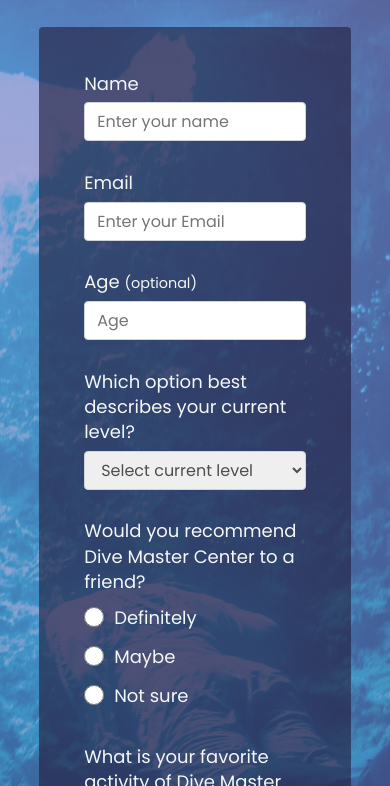
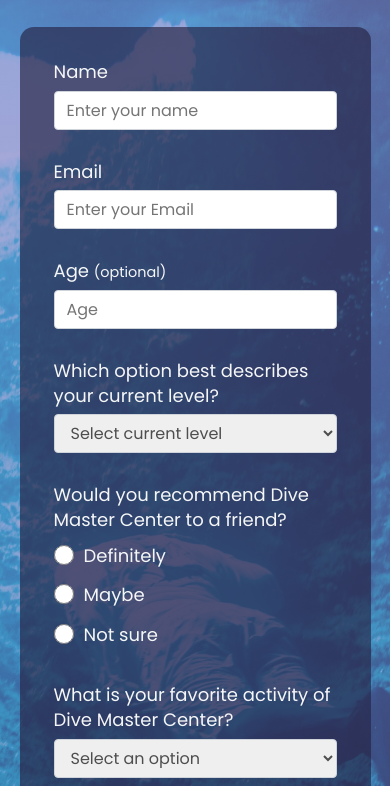
Before and after one commit to maximoab/Dive-Survey-Form, a plain HTML site: page index.html in a window 390 px wide. Shown: the part 204-990 px from the top of the page. Drawn offline with Linux system fonts and the light colour scheme.

Commit message:
Set padding and margin to form for mobile

```diff
--- a/styles.css
+++ b/styles.css
@@ -52,12 +52,19 @@
 
 form {
   margin: 0 auto;
-  padding: 2.7rem;
+  padding: 3.7rem;
   width: 80vw;
   max-width: 720px;
   min-width: 300px;
   background-color: #252445a8;
-  border-radius: 4px;
+  border-radius: 14px;
+}
+
+@media screen and (max-width:450px) {
+  form {
+    padding: 2rem;
+    width: 90vw;
+  }
 }
 
 form p {
```
